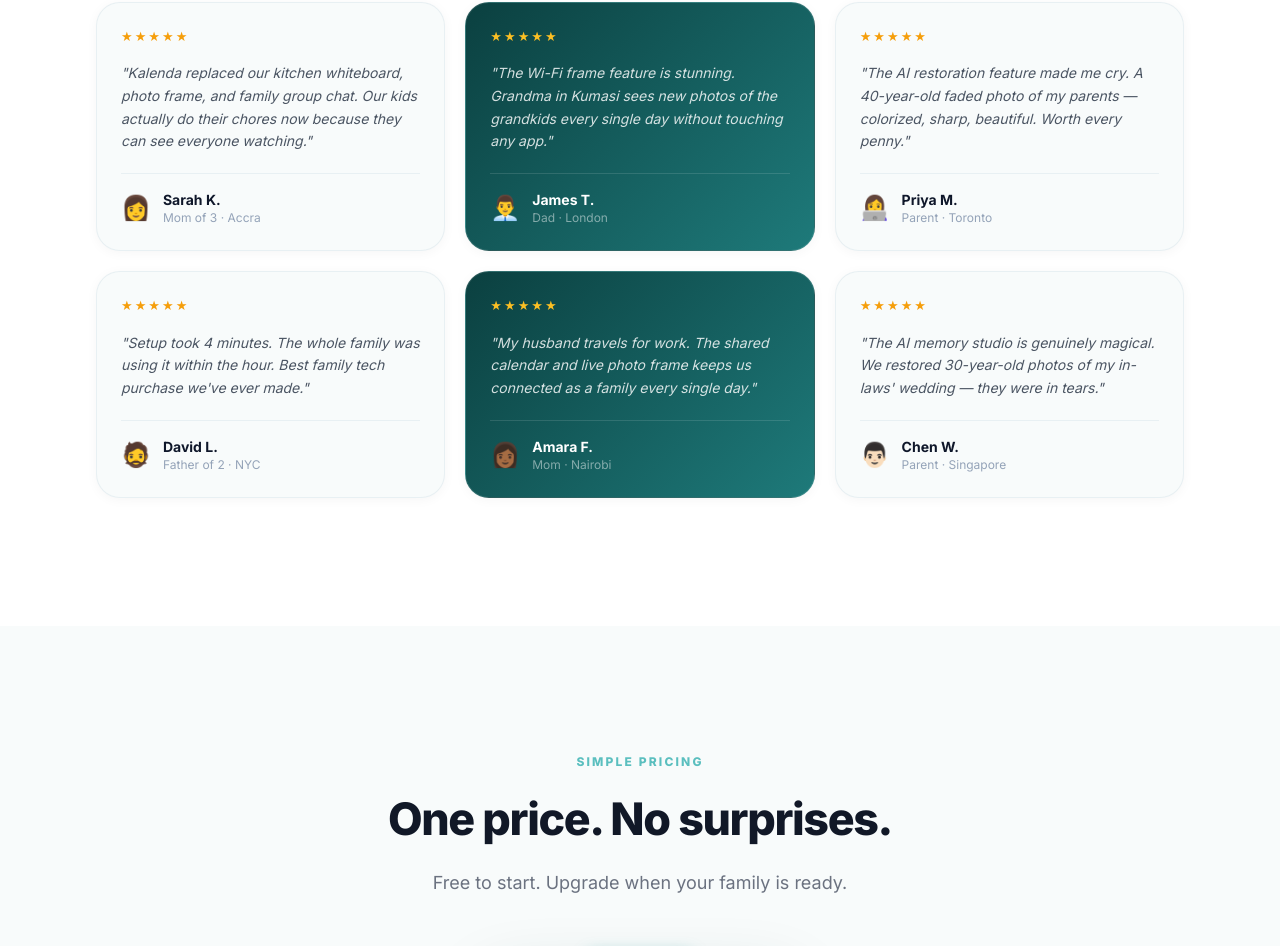
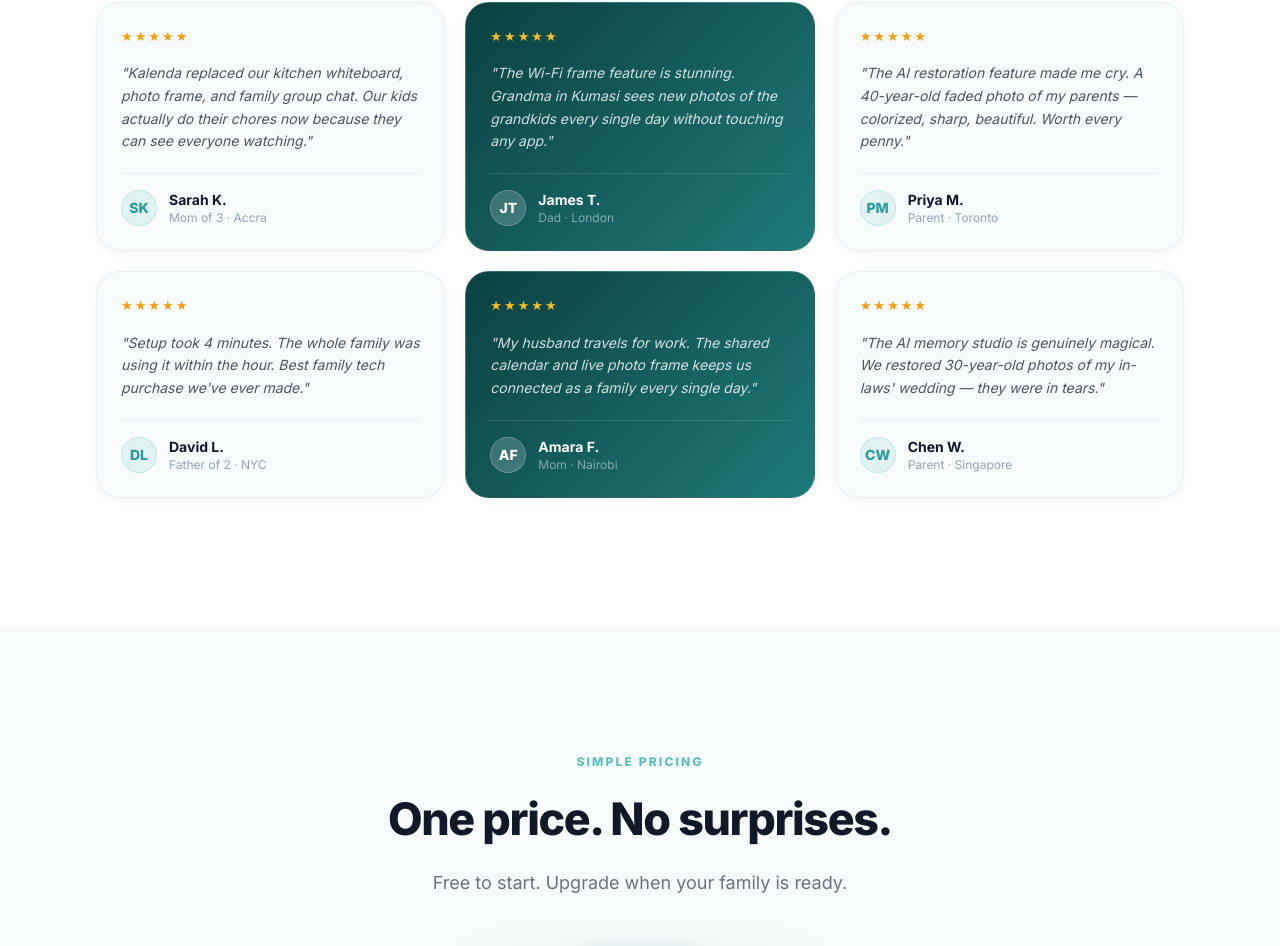
Before and after one commit to eoforidanso/kalenda, a React (Vite) app: page / in a window 1280 px wide. Shown: the part 3405-4351 px from the top of the page. Built offline with nearby package versions, Linux system fonts and the light colour scheme.

Commit message:
fix: replace emoji avatars in testimonials with initials circles

```diff
--- a/src/components/Landing.jsx
+++ b/src/components/Landing.jsx
@@ -240,12 +240,12 @@ const FEATURES = [
 ];
 
 const TESTIMONIALS = [
-  { name: 'Sarah K.', role: 'Mom of 3 · Accra', avatar: '👩', stars: 5, quote: 'Kalenda replaced our kitchen whiteboard, photo frame, and family group chat. Our kids actually do their chores now because they can see everyone watching.' },
-  { name: 'James T.', role: 'Dad · London', avatar: '👨‍💼', stars: 5, quote: 'The Wi-Fi frame feature is stunning. Grandma in Kumasi sees new photos of the grandkids every single day without touching any app.' },
-  { name: 'Priya M.', role: 'Parent · Toronto', avatar: '👩‍💻', stars: 5, quote: 'The AI restoration feature made me cry. A 40-year-old faded photo of my parents — colorized, sharp, beautiful. Worth every penny.' },
-  { name: 'David L.', role: 'Father of 2 · NYC', avatar: '🧔', stars: 5, quote: 'Setup took 4 minutes. The whole family was using it within the hour. Best family tech purchase we\'ve ever made.' },
-  { name: 'Amara F.', role: 'Mom · Nairobi', avatar: '👩🏾', stars: 5, quote: 'My husband travels for work. The shared calendar and live photo frame keeps us connected as a family every single day.' },
-  { name: 'Chen W.', role: 'Parent · Singapore', avatar: '👨🏻', stars: 5, quote: 'The AI memory studio is genuinely magical. We restored 30-year-old photos of my in-laws\' wedding — they were in tears.' },
+  { name: 'Sarah K.', role: 'Mom of 3 · Accra', stars: 5, quote: 'Kalenda replaced our kitchen whiteboard, photo frame, and family group chat. Our kids actually do their chores now because they can see everyone watching.' },
+  { name: 'James T.', role: 'Dad · London', stars: 5, quote: 'The Wi-Fi frame feature is stunning. Grandma in Kumasi sees new photos of the grandkids every single day without touching any app.' },
+  { name: 'Priya M.', role: 'Parent · Toronto', stars: 5, quote: 'The AI restoration feature made me cry. A 40-year-old faded photo of my parents — colorized, sharp, beautiful. Worth every penny.' },
+  { name: 'David L.', role: 'Father of 2 · NYC', stars: 5, quote: 'Setup took 4 minutes. The whole family was using it within the hour. Best family tech purchase we\'ve ever made.' },
+  { name: 'Amara F.', role: 'Mom · Nairobi', stars: 5, quote: 'My husband travels for work. The shared calendar and live photo frame keeps us connected as a family every single day.' },
+  { name: 'Chen W.', role: 'Parent · Singapore', stars: 5, quote: 'The AI memory studio is genuinely magical. We restored 30-year-old photos of my in-laws\' wedding — they were in tears.' },
 ];
 
 const PRICING = [
@@ -522,7 +522,10 @@ export default function Landing({ onEnter }) {
                 </div>
                 <p className="text-sm leading-relaxed flex-1 mb-5" style={{ color: i%3===1 ? 'rgba(255,255,255,0.82)' : '#4b5563', fontStyle:'italic' }}>"{t.quote}"</p>
                 <div className="flex items-center gap-3 pt-4" style={{ borderTop: `1px solid ${i%3===1 ? 'rgba(255,255,255,0.12)' : 'rgba(226,236,240,0.7)'}` }}>
-                  <span className="text-2xl">{t.avatar}</span>
+                  <div className="w-9 h-9 rounded-full flex items-center justify-center shrink-0 text-sm font-black"
+                    style={{ background: i%3===1 ? 'rgba(255,255,255,0.18)' : 'rgba(91,191,191,0.14)', color: i%3===1 ? 'white' : '#2d9b9b', border: i%3===1 ? '1px solid rgba(255,255,255,0.22)' : '1px solid rgba(91,191,191,0.25)' }}>
+                    {t.name.split(' ').map(w => w[0]).join('').slice(0,2)}
+                  </div>
                   <div>
                     <p className="font-bold text-sm" style={{ color: i%3===1 ? 'white' : '#0f172a' }}>{t.name}</p>
                     <p className="text-xs" style={{ color: i%3===1 ? 'rgba(255,255,255,0.48)' : '#94a3b8' }}>{t.role}</p>
```
